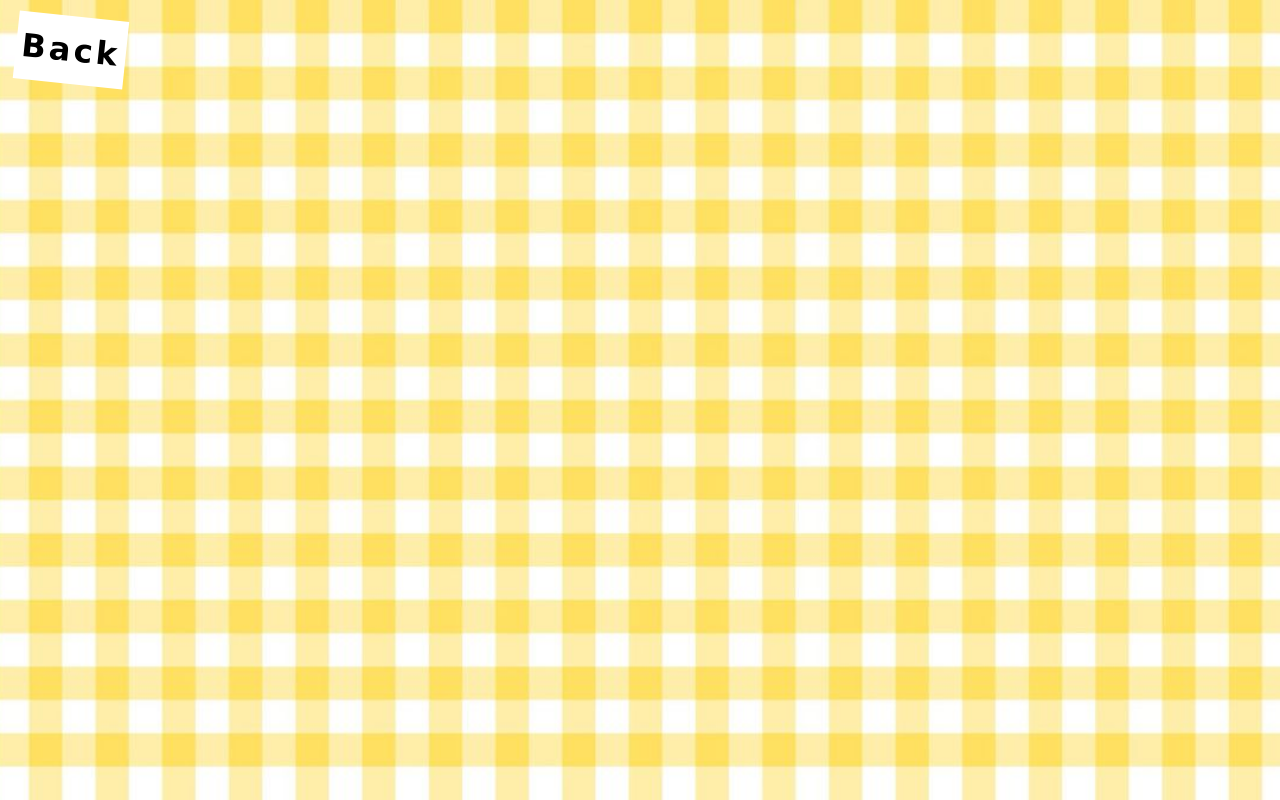
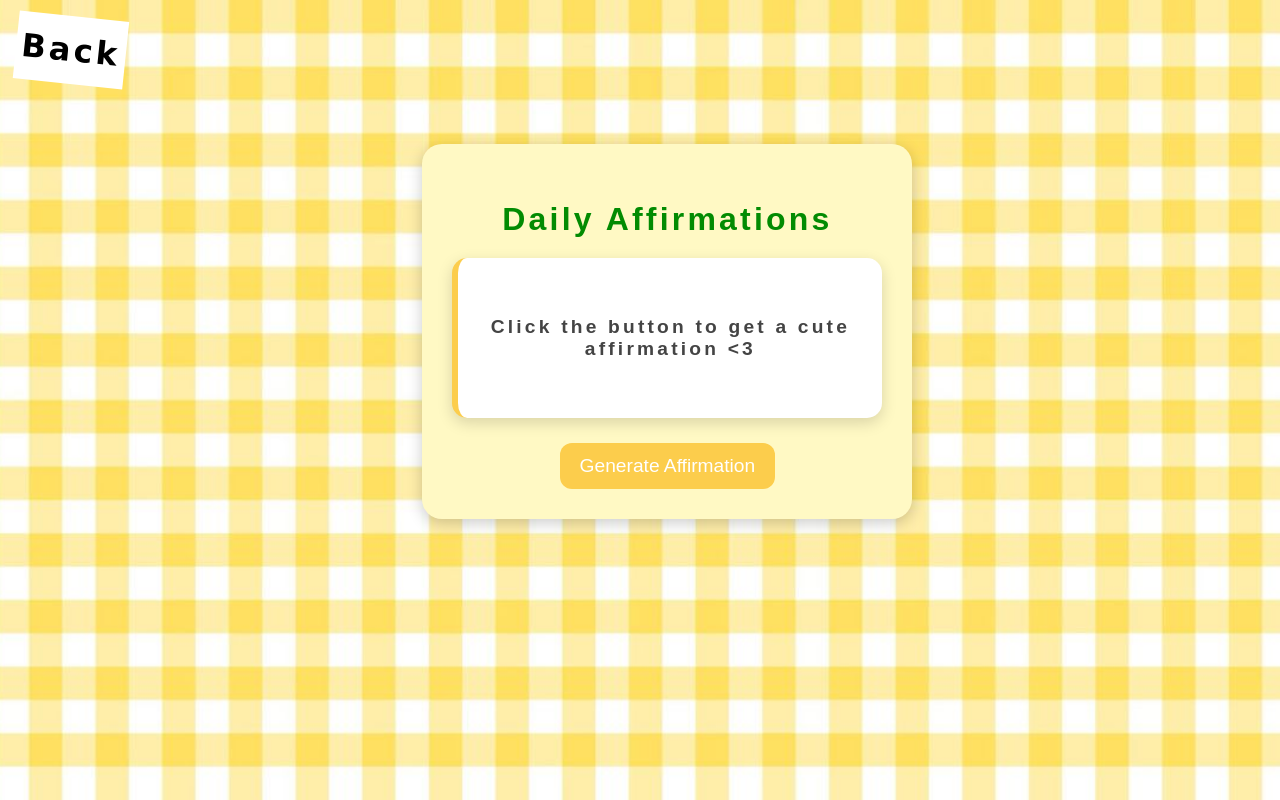
Before and after one commit to emaaanbutt/CS-Girlies-Hackathon-Study-Tool, a plain HTML site: page Assets/pages/affirmations.html in a window 1280 px wide. Drawn offline with nearby package versions, Linux system fonts and the light colour scheme.

Commit message:
Daily affirmations page added.

```diff
--- a/Assets/CSS/style.css
+++ b/Assets/CSS/style.css
@@ -332,3 +332,52 @@ p{
 .remove-btn:hover {
     background: red;
 }
+
+.affirm-container {
+    position: absolute;
+    top: 18%;
+    left: 33%;
+    width: 430px;
+    padding: 30px;
+    background: #FFF9C4; /* pastel yellow */
+    border-radius: 20px;
+    box-shadow: 0px 4px 15px rgba(0,0,0,0.2);
+    text-align: center;
+    font-family: 'Poppins', sans-serif;
+}
+
+.affirm-title {
+    font-size: 2rem;
+    color: rgb(2, 139, 2);
+    margin-bottom: 20px;
+}
+
+.affirm-box {
+    background: white;
+    padding: 20px;
+    border-radius: 15px;
+    font-size: 1.2rem;
+    min-height: 120px;
+    display: flex;
+    align-items: center;
+    justify-content: center;
+    color: #444;
+    box-shadow: 0 5px 15px rgba(0,0,0,0.15);
+    border-left: 6px solid rgb(252, 205, 76); /* yellow stripe */
+    margin-bottom: 25px;
+}
+
+#new-affirm-btn {
+    padding: 12px 20px;
+    border: none;
+    border-radius: 12px;
+    background: rgb(252, 205, 76);
+    color: white;
+    font-size: 1.2rem;
+    cursor: pointer;
+    transition: 0.3s ease;
+}
+
+#new-affirm-btn:hover {
+    box-shadow: 0 10px 20px rgba(0,0,0,0.3);
+}
--- a/Assets/pages/affirmations.html
+++ b/Assets/pages/affirmations.html
@@ -15,6 +15,15 @@
             <div class="back-btn">
                 Back
             </div>
+            <div class="affirm-container">
+                <h2 class="affirm-title">Daily Affirmations</h2>
+
+                <div class="affirm-box" id="affirm-text">
+                    Click the button to get a cute affirmation <3
+                </div>
+
+                <button id="new-affirm-btn">Generate Affirmation</button>
+            </div>
         </div>
 
     </div>
```
